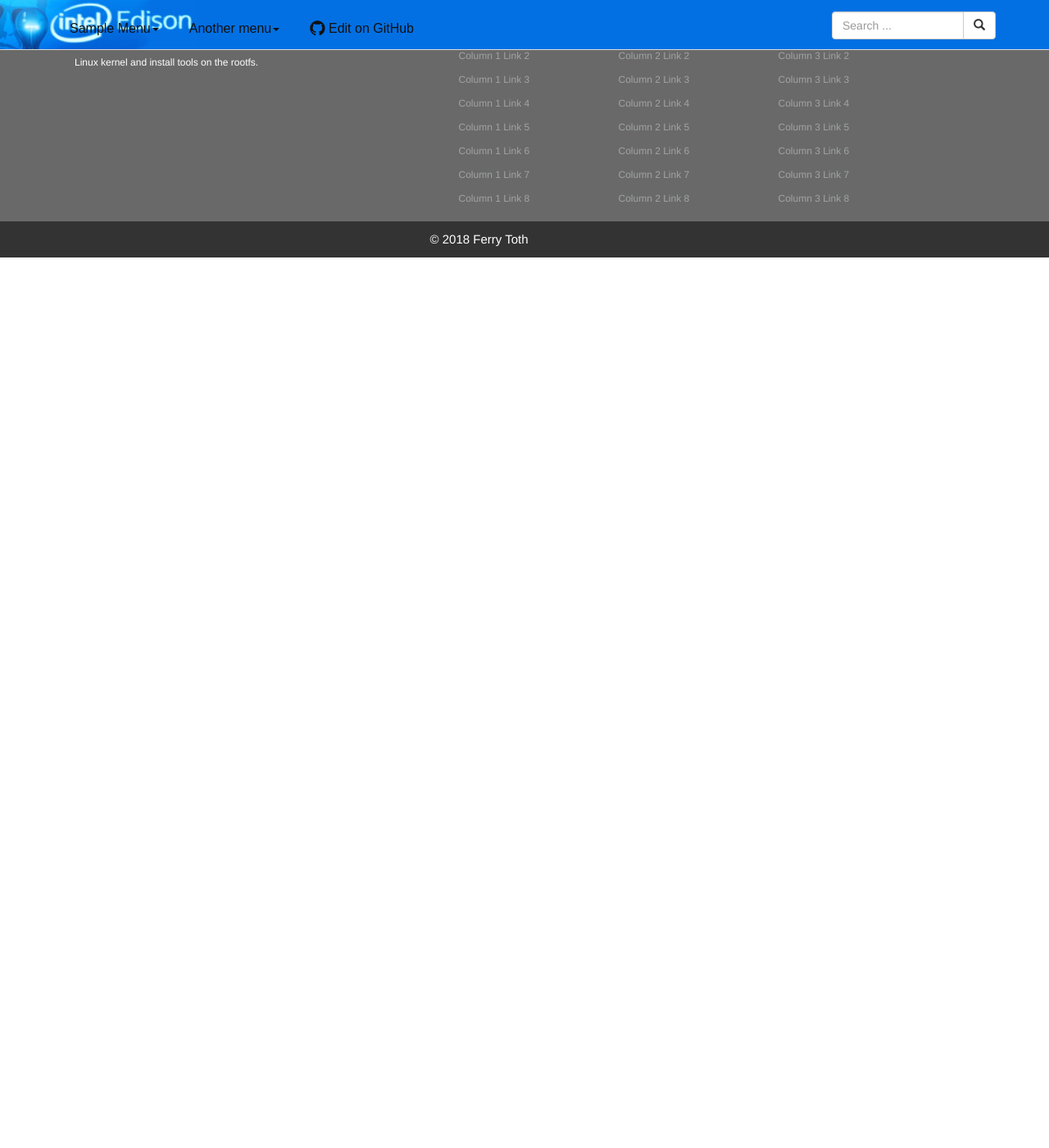
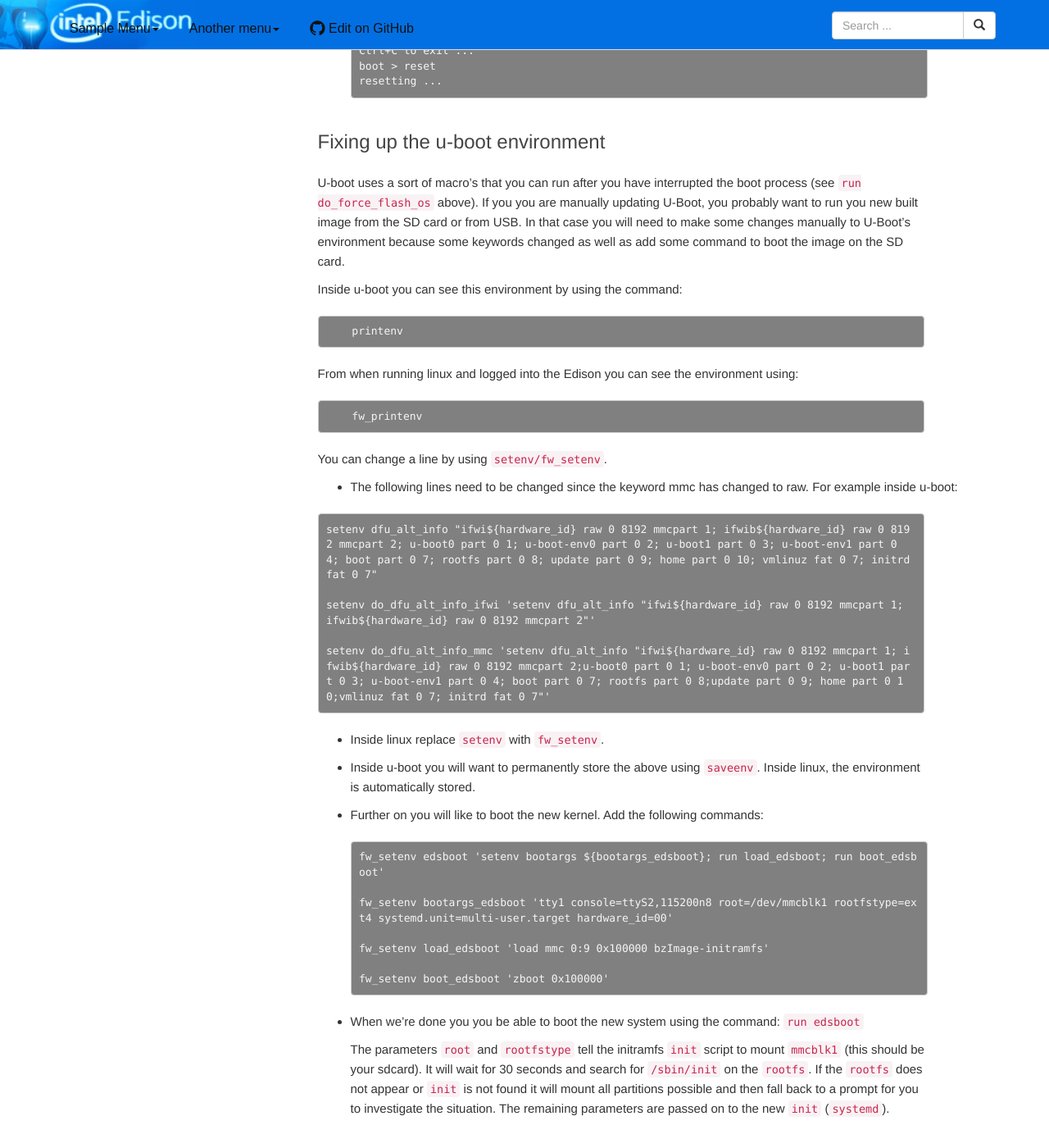
Before and after one commit to edison-fw/meta-intel-edison, a Jekyll site: the page built from docs/_docs/Edison/Building/2.3-Building-and-flashing-U-boot.md, in a window 1280 px wide and 1400 px high, scrolled down 3223 px. Shown: the whole window at 82% size. Built offline with Jekyll 4.4.1, drawn with Linux system fonts in a browser that asks for light colours; nearby versions of some CDN libraries; comment, search, counter and statistics services are not loaded; before the commit the page ends 3537 px from its top, so only the background shows below that; some of the changed text lies outside the part shown.

````diff
--- a/docs/_docs/Edison/Building/2.3-Building-and-flashing-U-boot.md
+++ b/docs/_docs/Edison/Building/2.3-Building-and-flashing-U-boot.md
@@ -44,7 +44,14 @@ The status is being tracked here:
         truncate -s %4096 u-boot.bin
 
     otherwise skip this step.
-## Flashing only u-boot
+
+## Flashing everything
+To flash everything you use either the script `flashall.sh` or the [Intel Flash Tools Lite](https://01.org/node/2463). This replaces U-Boot, the kernel in the boot partition, U-Boot environment and the rootfs.
+
+{% include note.html content="You might be worried that you brick your Edison in some way. [Never say never](0.1-A-word-of-warning), but as long as U-Boot works you can always reflash your device. And if you break U-Boot both flashing tools have a recovery mode that re-flash U-Boot by utilizing the microkernel that loads U-Boot in the first place. See our [Disaster recovery](2.4-Recovery) page for instructions how to do that and for a link to a working binary image." %}
+
+
+## Flashing only U-Boot
 To flash the Edison Arduino board you need 2 USB connections.
 
 1.  Connect the first USB cable to the USB port marked as 3 in the photograph below.
@@ -82,3 +89,44 @@ To flash the Edison Arduino board you need 2 USB connections.
         Ctrl+C to exit ...
         boot > reset
         resetting ...
+
+## Fixing up the u-boot environment
+U-boot uses a sort of macro's that you can run after you have interrupted the boot process (see `run do_force_flash_os` above). If you you are manually updating U-Boot, you probably want to run you new built image from the SD card or from USB. In that case you will need to make some changes manually to U-Boot's environment because some keywords changed as well as add some command to boot the image on the SD card.
+
+Inside u-boot you can see this environment by using the command:
+
+        printenv
+
+From when running linux and logged into the Edison you can see the environment using:
+
+        fw_printenv
+
+You can change a line by using `setenv/fw_setenv`.
+
+*   The following lines need to be changed since the keyword mmc has changed to raw. For example inside u-boot:
+
+```
+setenv dfu_alt_info "ifwi${hardware_id} raw 0 8192 mmcpart 1; ifwib${hardware_id} raw 0 8192 mmcpart 2; u-boot0 part 0 1; u-boot-env0 part 0 2; u-boot1 part 0 3; u-boot-env1 part 0 4; boot part 0 7; rootfs part 0 8; update part 0 9; home part 0 10; vmlinuz fat 0 7; initrd fat 0 7"
+
+setenv do_dfu_alt_info_ifwi 'setenv dfu_alt_info "ifwi${hardware_id} raw 0 8192 mmcpart 1; ifwib${hardware_id} raw 0 8192 mmcpart 2"'
+
+setenv do_dfu_alt_info_mmc 'setenv dfu_alt_info "ifwi${hardware_id} raw 0 8192 mmcpart 1; ifwib${hardware_id} raw 0 8192 mmcpart 2;u-boot0 part 0 1; u-boot-env0 part 0 2; u-boot1 part 0 3; u-boot-env1 part 0 4; boot part 0 7; rootfs part 0 8;update part 0 9; home part 0 10;vmlinuz fat 0 7; initrd fat 0 7"'
+```
+
+*   Inside linux replace `setenv` with `fw_setenv`.
+
+*   Inside u-boot you will want to permanently store the above using `saveenv`. Inside linux, the environment is automatically stored.
+
+*   Further on you will like to boot the new kernel. Add the following commands:
+
+        fw_setenv edsboot 'setenv bootargs ${bootargs_edsboot}; run load_edsboot; run boot_edsboot'
+
+        fw_setenv bootargs_edsboot 'tty1 console=ttyS2,115200n8 root=/dev/mmcblk1 rootfstype=ext4 systemd.unit=multi-user.target hardware_id=00'
+
+        fw_setenv load_edsboot 'load mmc 0:9 0x100000 bzImage-initramfs'
+
+        fw_setenv boot_edsboot 'zboot 0x100000'
+
+*   When we're done you you be able to boot the new system using the command: `run edsboot`
+
+    The parameters `root` and `rootfstype` tell the initramfs `init` script to mount `mmcblk1` (this should be your sdcard). It will wait for 30 seconds and search for `/sbin/init` on the `rootfs`. If the `rootfs` does not appear or `init` is not found it will mount all partitions possible and then fall back to a prompt for you to investigate the situation. The remaining parameters are passed on to the new `init` (`systemd`).
````
Also changed, not shown: docs/_docs/Edison/Introduction/0.1-A-word-of-warning.md (+5 -3 lines), docs/_docs/Edison/Setting Up/1.3-ACPI-or-not.md (+1 -1 lines).
